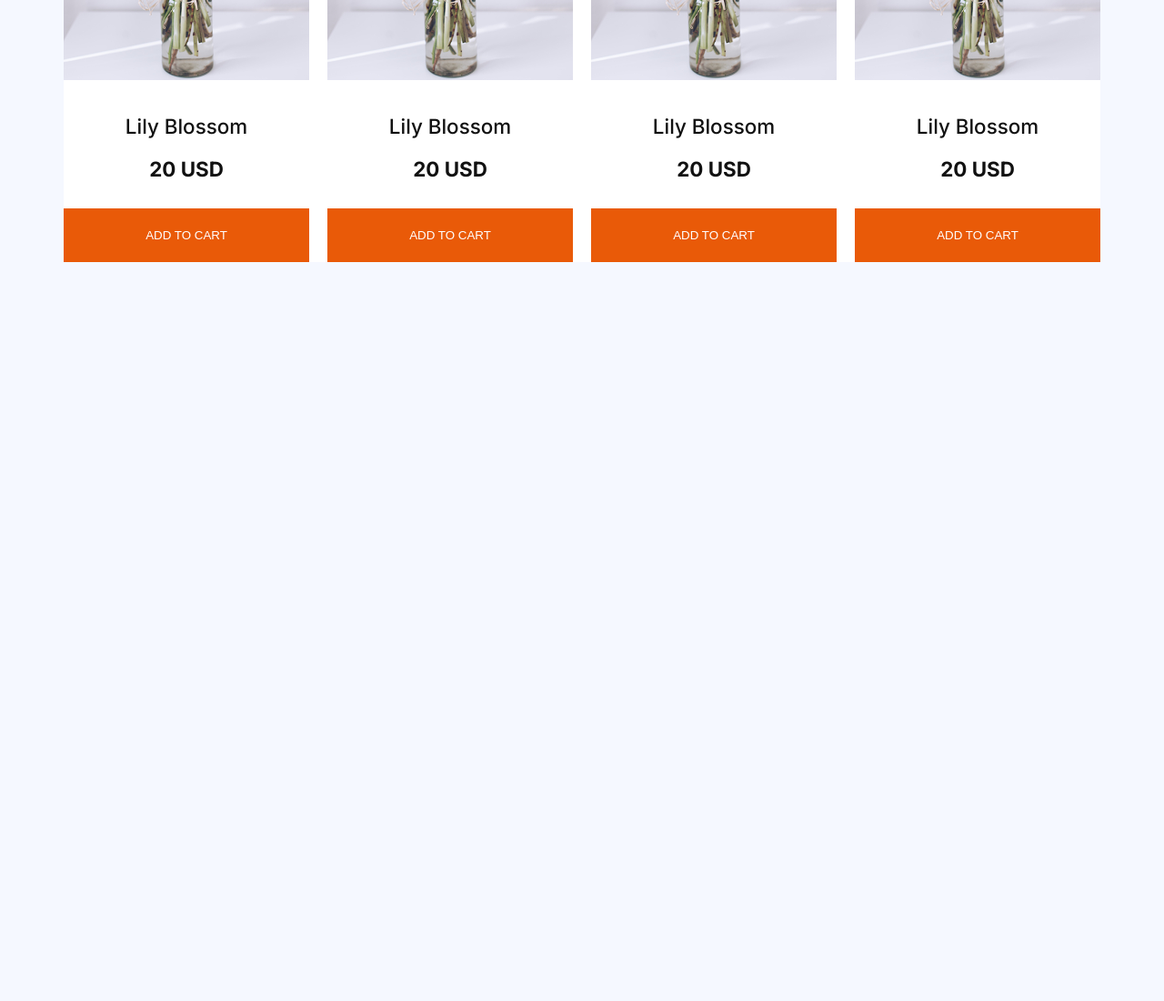
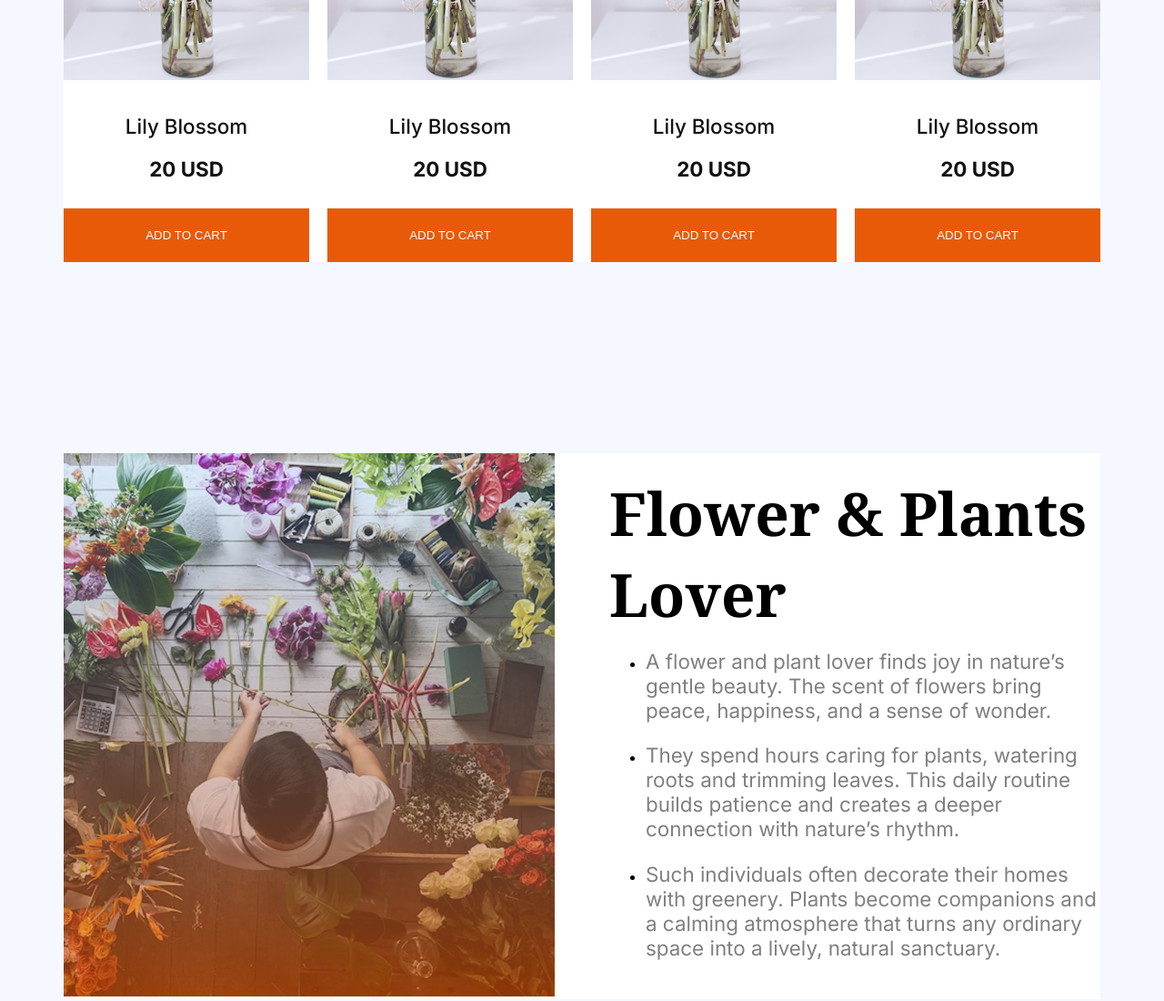
Before and after one commit to AK-Azad001/floer-assignment-b12-02, a plain HTML site: page index.html in a window 1280 px wide. Shown: the part 1807-2907 px from the top of the page at 91% size. Before the commit the page ends 2095 px from the top, so only its background shows below. Drawn offline with Linux system fonts and the light colour scheme.

Commit message:
added plants lover section

```diff
--- a/index.html
+++ b/index.html
@@ -110,6 +110,42 @@
               </div>
 
            </div>
+
+
+        </section>
+
+        <section class="plants-lover-section">
+            <div class="plants-lover-image">
+                <img src="./assets/flower-store.png" alt="">
+            </div>
+
+            <div class="plants-lover-description">
+                <h1>Flower & Plants <br> Lover</h1>
+                <ul class="inter-normal">
+                    <li>
+                        <p >A flower and plant lover finds joy in nature’s gentle beauty. The scent of flowers bring peace, happiness, and a sense of wonder.
+
+
+                      </p>
+                    </li>
+                    <li>
+                        <p>They spend hours caring for plants, watering roots and trimming leaves. This daily routine builds patience and creates a deeper connection with nature’s rhythm.
+
+                         </p>
+                    </li>
+                    <li>
+                        <p>Such individuals often decorate their homes with greenery. Plants become companions and a calming atmosphere that turns any ordinary space into a lively, natural sanctuary. </p>
+                    </li>
+
+                </ul>
+
+
+
+
+            </div>
+
+
+
 
 
         </section>
--- a/styles/style.css
+++ b/styles/style.css
@@ -168,12 +168,40 @@
 
 }
 
+/* plants-lover-section styles */
+.plants-lover-section{
+  max-width: 1140px;
+  height: 600px;
+  margin: 0 auto;
+  margin-top: 210px;
+  display: flex;
+  gap:60px;
 
+  background-color: #FFFFFF;
+}
 
+.plants-lover-image{
+  background: linear-gradient to-bottom(from-rgba(103, 171, 234, 0.4) to-rgba(233, 90, 8, 1));
+  height: 600px;
+}
+.plants-lover-description{
+  max-width: 540px;
+  min-height: 521px;
+  margin:auto 0;
 
-
-
-
+}
+.plants-lover-description h1{
+  font-size: 4.1rem;
+  font-weight: 700;
+  color: #000000;
+  margin: 0;
+}
+.plants-lover-description p{
+  margin-top: 10px;
+  font-size: 1.4rem;
+  font-weight: 400;
+  color:rgba(0, 0, 0, 0.5) ;
+}
 
 
 /* responsibe styles */
@@ -224,5 +252,16 @@
  .card img{
   width:100%;
  }
+.plants-lover-section{
+  flex-direction: column;
+  margin: 0 auto;
 
 }
+.plants-lover-image{
+  width: 100%;
+}
+.plants-lover-description{
+  width: 100%;
+  text-align: left;
+}
+}
```
